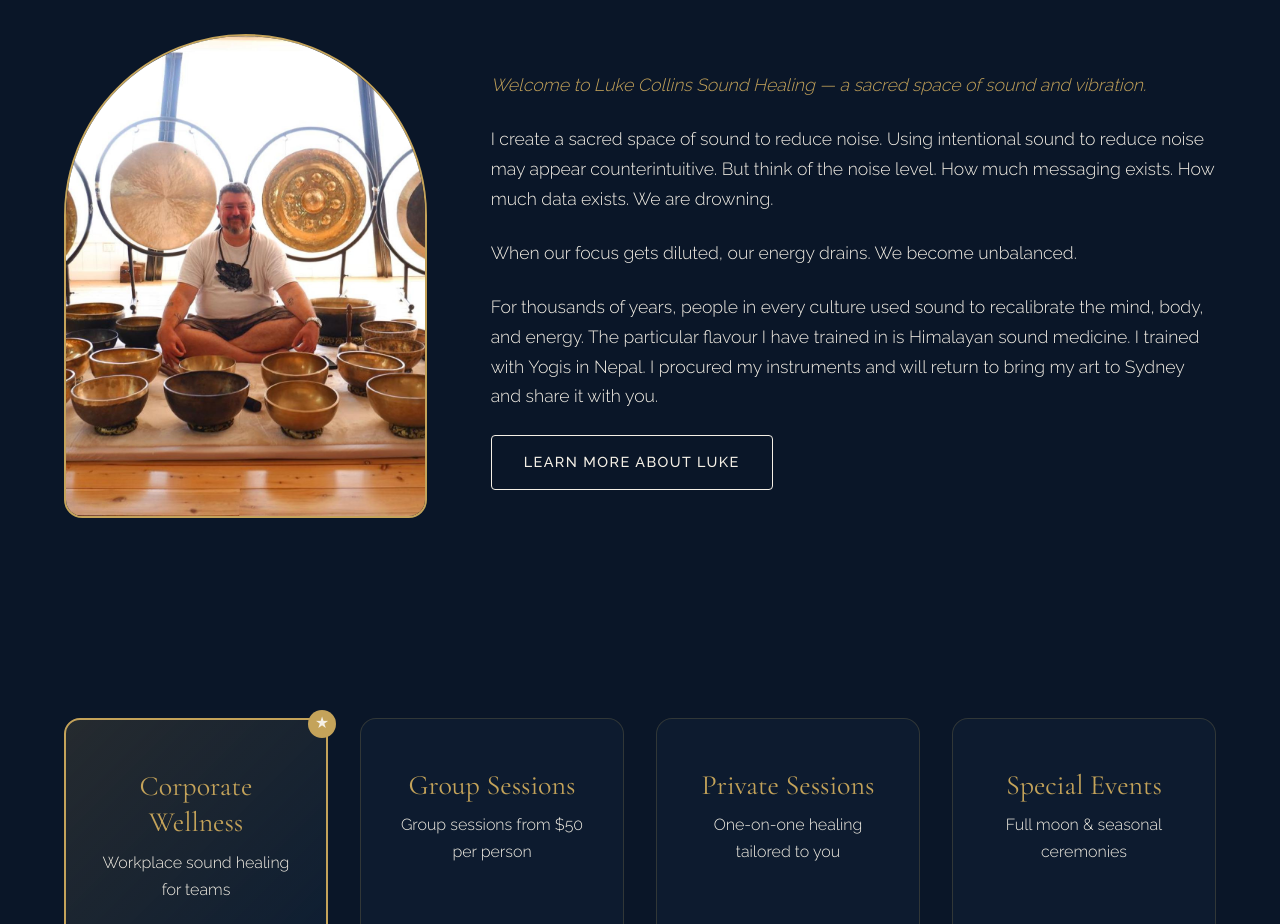
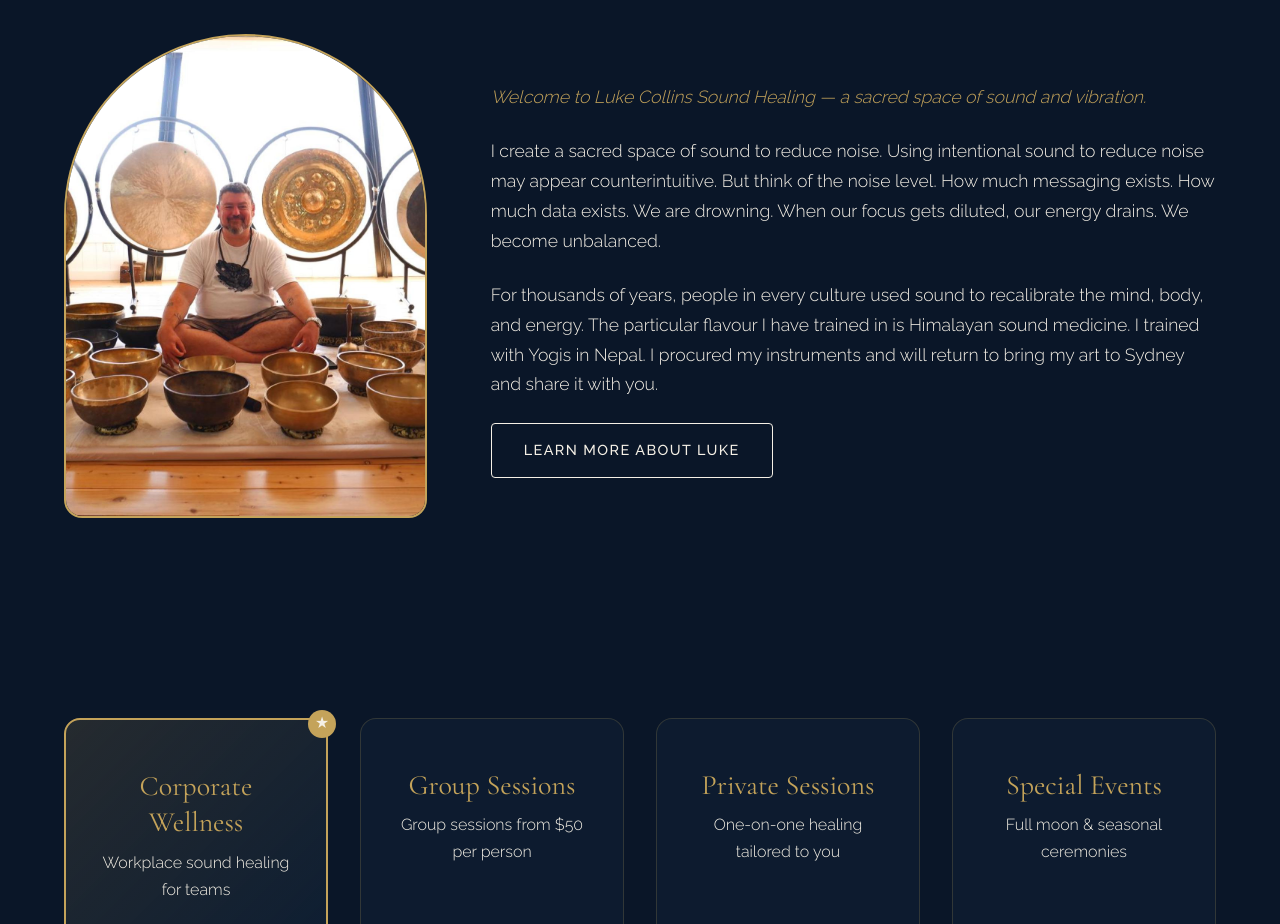
Before and after one commit to honeyyydoge/luke-collins-sound-healing, a website: page index.html in a window 1280 px wide. Shown: the part 1100-2024 px from the top of the page. Drawn offline with nearby package versions, Linux system fonts and the light colour scheme.

Commit message:
Fix homepage about text - combine noise/focus paragraph as written

```diff
--- a/index.html
+++ b/index.html
@@ -248,8 +248,7 @@
                 </div>
                 <div class="about-text">
                     <p class="lead">Welcome to Luke Collins Sound Healing — a sacred space of sound and vibration.</p>
-                    <p>I create a sacred space of sound to reduce noise. Using intentional sound to reduce noise may appear counterintuitive. But think of the noise level. How much messaging exists. How much data exists. We are drowning.</p>
-                    <p>When our focus gets diluted, our energy drains. We become unbalanced.</p>
+                    <p>I create a sacred space of sound to reduce noise. Using intentional sound to reduce noise may appear counterintuitive. But think of the noise level. How much messaging exists. How much data exists. We are drowning. When our focus gets diluted, our energy drains. We become unbalanced.</p>
                     <p>For thousands of years, people in every culture used sound to recalibrate the mind, body, and energy. The particular flavour I have trained in is Himalayan sound medicine. I trained with Yogis in Nepal. I procured my instruments and will return to bring my art to Sydney and share it with you.</p>
                     <a href="about.html" class="btn btn-outline">Learn More About Luke</a>
                 </div>
```
